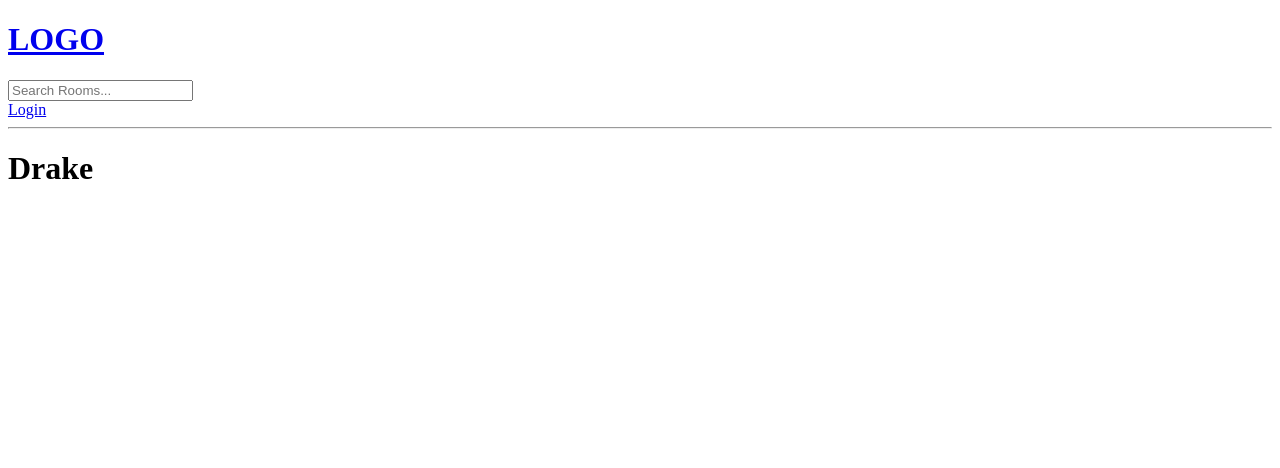
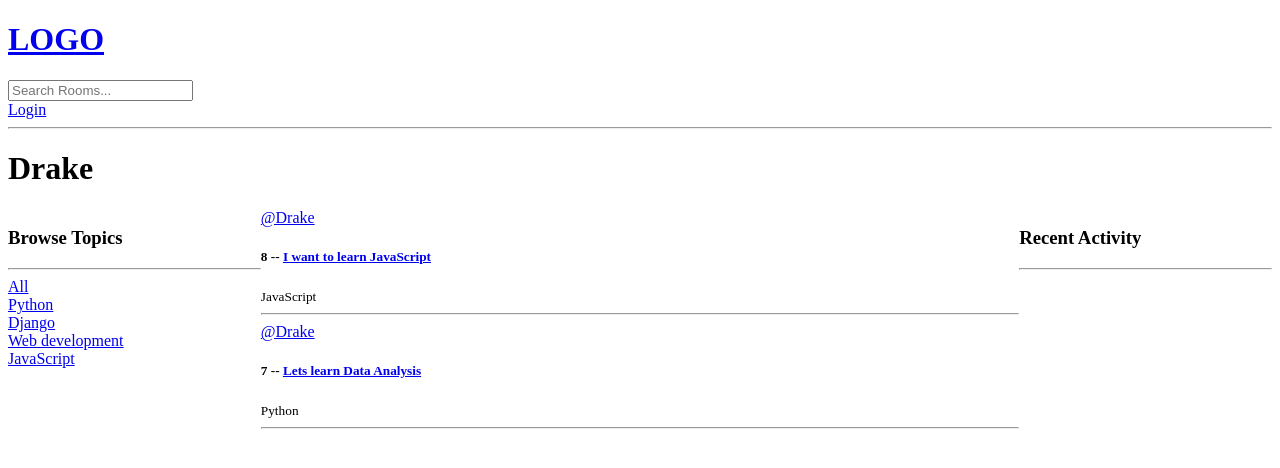
Before and after one commit to EbonsAgaba/nataraj, a Django app: page /profile/3/ in a window 1280 px wide. Shown: the top 468 px of the page. Run offline with Django 4.2, Linux system fonts and the light colour scheme; data comes from the database, SQL or seed files in the repository.

Commit message:
creating user profile

```diff
--- a/nataraj/base/templates/base/feed_component.html
+++ b/nataraj/base/templates/base/feed_component.html
@@ -15,7 +15,11 @@
                     <a href="{% url 'delete-room' room.id %}">Delete</a>
                     {% endif %}
 
-                    <a href="{% url 'user-profile' room.host.id %}" >@{{ room.host.username }}</a>
+                      {% if room.host %}
+                      <a href="{% url 'user-profile' room.host.id %}">@{{ room.host.username }}</a>
+
+                      {% endif %}
+
                     <h5>{{room.id}} -- <a href= "{% url 'room' room.id %}" >{{room.name}}</a> </h5>
                     <small>{{ room.topic.name }}</small>
                     <hr>
--- a/nataraj/base/templates/base/home.html
+++ b/nataraj/base/templates/base/home.html
@@ -15,6 +15,7 @@
 
     }
 </style>
+
 <div class="home-container">
 
     <div>
@@ -25,9 +26,7 @@
     <div>
         <h5>{{room_count}} rooms available</h5>
         <a href="{% url 'create-room' %}">Create Room</a>
-
-         {% include 'base/feed_component.html' %}
-
+        {% include 'base/feed_component.html' %}
     </div>
 
     <div>
--- a/nataraj/base/templates/base/profile.html
+++ b/nataraj/base/templates/base/profile.html
@@ -1,7 +1,26 @@
 {% extends 'main.html' %}
 
 {% block content %}
+<style>
+    .profile-container{
+    display:grid;
+    grid-template-columns: 1fr 3fr 1fr;
+    }
+</style>
+<h1> {{user.username}} </h1>
+<div class="profile-container">
+    <div>
+        {% include 'base/topics_component.html' %}
+    </div>
 
-<h1> {{user.username}} </h1>
+    <div>
+        {% include 'base/feed_component.html' %}
+    </div>
+
+    <div>
+        {% include 'base/activity_component.html' %}
+    </div>
+</div>
+
 
 {% endblock content %}
--- a/nataraj/base/urls.py
+++ b/nataraj/base/urls.py
@@ -9,11 +9,14 @@ urlpatterns = [
 
     path('', views.home, name="home"),
     path('room/<str:pk>/', views.room, name="room"),
-    path('profile/<str:pk>/', views.userProfile, name="user-profile"),
+
+
 
     path('create_room/', views.createRoom, name="create-room"),
-    path('update_room/<str:pk>', views.updateRoom, name="update-room"),
-    path('delete_room/<str:pk>', views.deleteRoom, name="delete-room"),
-    path('delete_message/<str:pk>', views.deleteMessage, name="delete-message"),
+    path('update_room/<str:pk>/', views.updateRoom, name="update-room"),
+
+    path('delete_room/<str:pk>/', views.deleteRoom, name="delete-room"),
+    path('delete_message/<str:pk>/', views.deleteMessage, name="delete-message"),
+    path('profile/<str:pk>/', views.userprofile, name="user-profile"),
 
 ]
--- a/nataraj/base/views.py
+++ b/nataraj/base/views.py
@@ -1,6 +1,7 @@
 from django.shortcuts import render, redirect
 from django.http import HttpResponse
 from django.contrib import messages
+# from django.contrib.messages.middleware import MessageMiddleware
 from django.db.models import Q
 from django.contrib.auth.models import User
 from django.contrib.auth import authenticate, login, logout
@@ -8,6 +9,7 @@ from django.contrib.auth.forms import UserCreationForm
 from django.contrib.auth.decorators import login_required
 from .models import Room, Topic, Messages
 from .forms import RoomForm
+
 
 
 # Create your views here.
@@ -83,7 +85,7 @@ def home(request):
 
 
 def room(request, pk):
-    room = Room.objects.get(id=pk)
+    rooms = Room.objects.get(id=pk)
     room_messages = room.messages_set.all()
 
     participants = room.participants.all()
@@ -97,15 +99,22 @@ def room(request, pk):
         room.participants.add(request.user)
 
         return redirect('room', pk=room.id)
-    context = {'room': room, 'room_messages': room_messages, 'participants': participants}
+    context = {'room': rooms, 'room_messages': room_messages, 'participants': participants}
     return render(request, 'base/room.html', context)
 
 
-def userProfile(request, pk):
-    user = User.objects.get(id=pk)
-    # rooms = user.room_set.all()
-    context = {'user': user}
-    return render(request, 'base/profile.html', context)
+def userprofile(request, pk):
+    try:
+        user = User.objects.get(id=pk)
+        rooms = user.room_set.all()
+
+        topics = Topic.objects.all()
+        context = {'user': user, 'rooms': rooms, 'topics': topics}
+        return render(request, 'base/profile.html', context)
+
+    except User.DoesNotExist:
+        # Handle the case where the user does not exist
+        pass
 
 
 @login_required(login_url='login')
```
